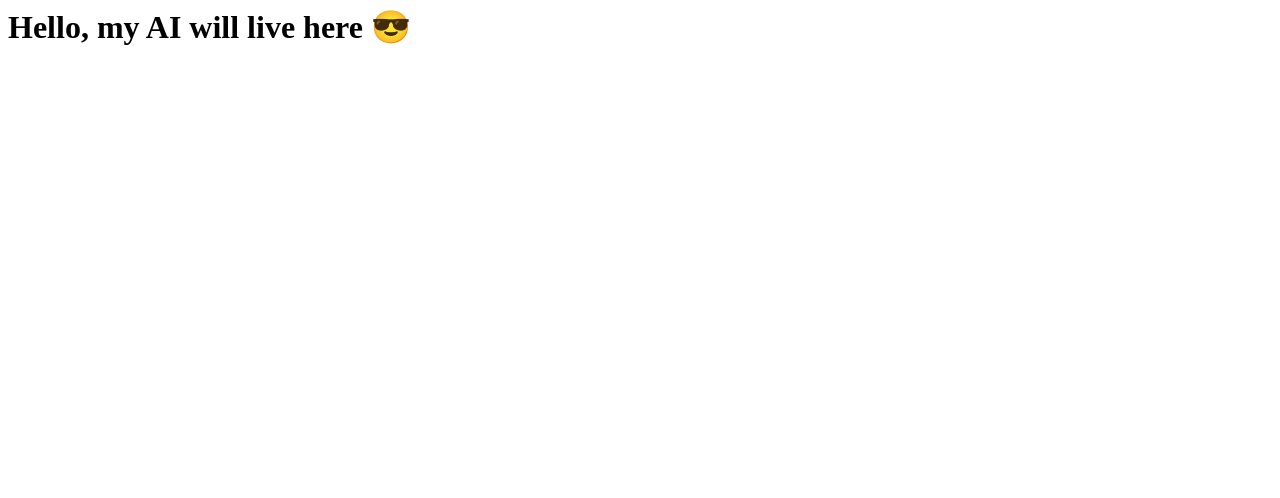
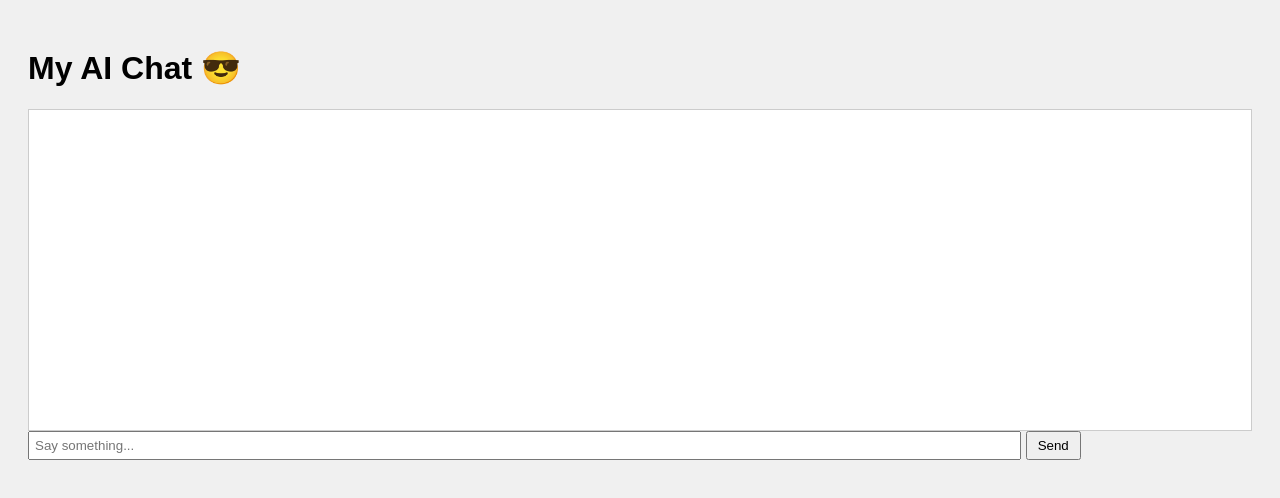
Before and after one commit to drvypex-create/May_ai, a plain HTML site: page Index.html in a window 1280 px wide. Drawn offline with Linux system fonts and the light colour scheme.

Commit message:
Update Index.html

```diff
--- a/Index.html
+++ b/Index.html
@@ -1 +1,42 @@
-<h1>Hello, my AI will live here 😎</h1>
+<!DOCTYPE html>
+<html>
+<head>
+  <title>My AI Chat</title>
+  <style>
+    body { font-family: Arial; padding: 20px; background: #f0f0f0; }
+    #chat { border: 1px solid #ccc; padding: 10px; height: 300px; overflow-y: scroll; background: #fff; }
+    #userInput { width: 80%; padding: 5px; }
+    button { padding: 5px 10px; }
+    .message { margin: 5px 0; }
+    .user { color: blue; }
+    .ai { color: green; }
+  </style>
+</head>
+<body>
+  <h1>My AI Chat 😎</h1>
+  <div id="chat"></div>
+  <input type="text" id="userInput" placeholder="Say something...">
+  <button onclick="sendMessage()">Send</button>
+
+  <script>
+    function sendMessage() {
+      let input = document.getElementById("userInput").value;
+      if (!input) return;
+
+      // Show user message
+      let chat = document.getElementById("chat");
+      chat.innerHTML += `<div class="message user">You: ${input}</div>`;
+
+      // Simple AI response (for now)
+      let response = "AI: I heard you say '" + input + "' 😏";
+      chat.innerHTML += `<div class="message ai">${response}</div>`;
+
+      // Scroll to bottom
+      chat.scrollTop = chat.scrollHeight;
+
+      // Clear input
+      document.getElementById("userInput").value = "";
+    }
+  </script>
+</body>
+</html>
```
